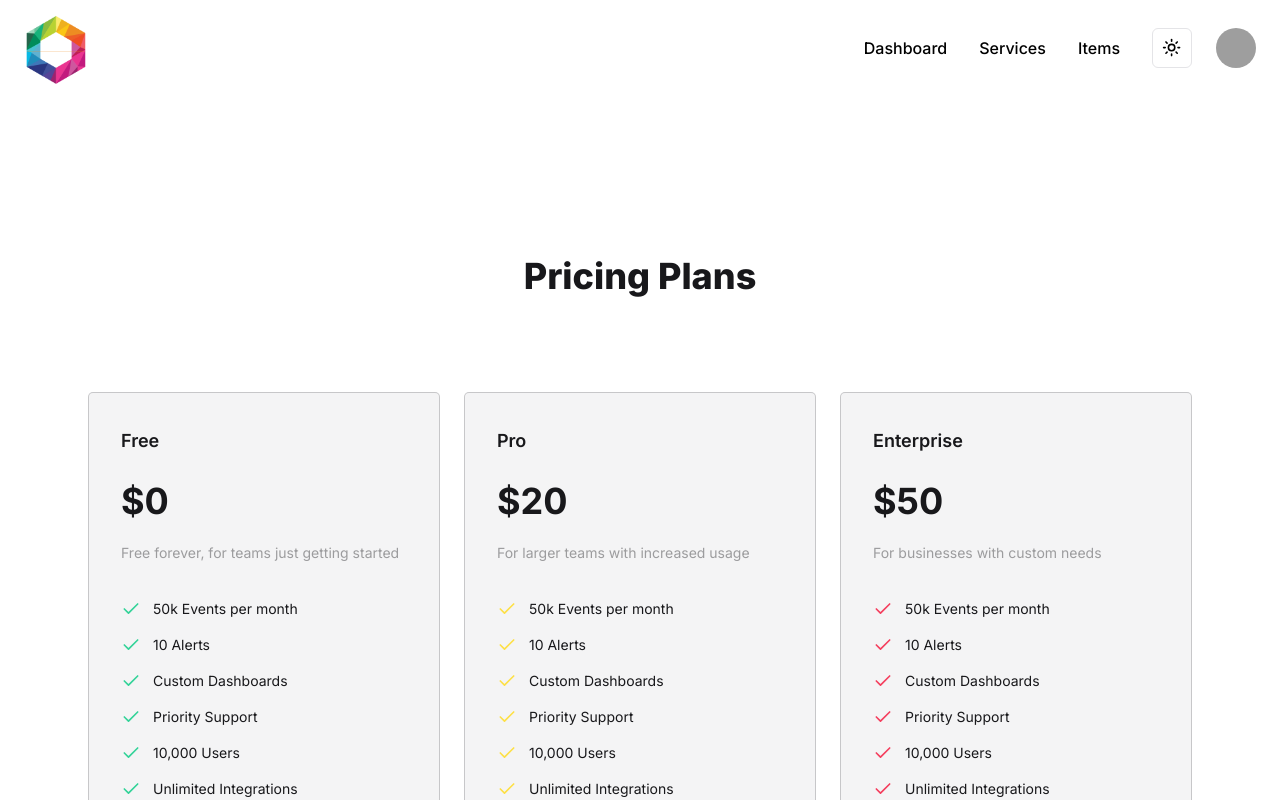
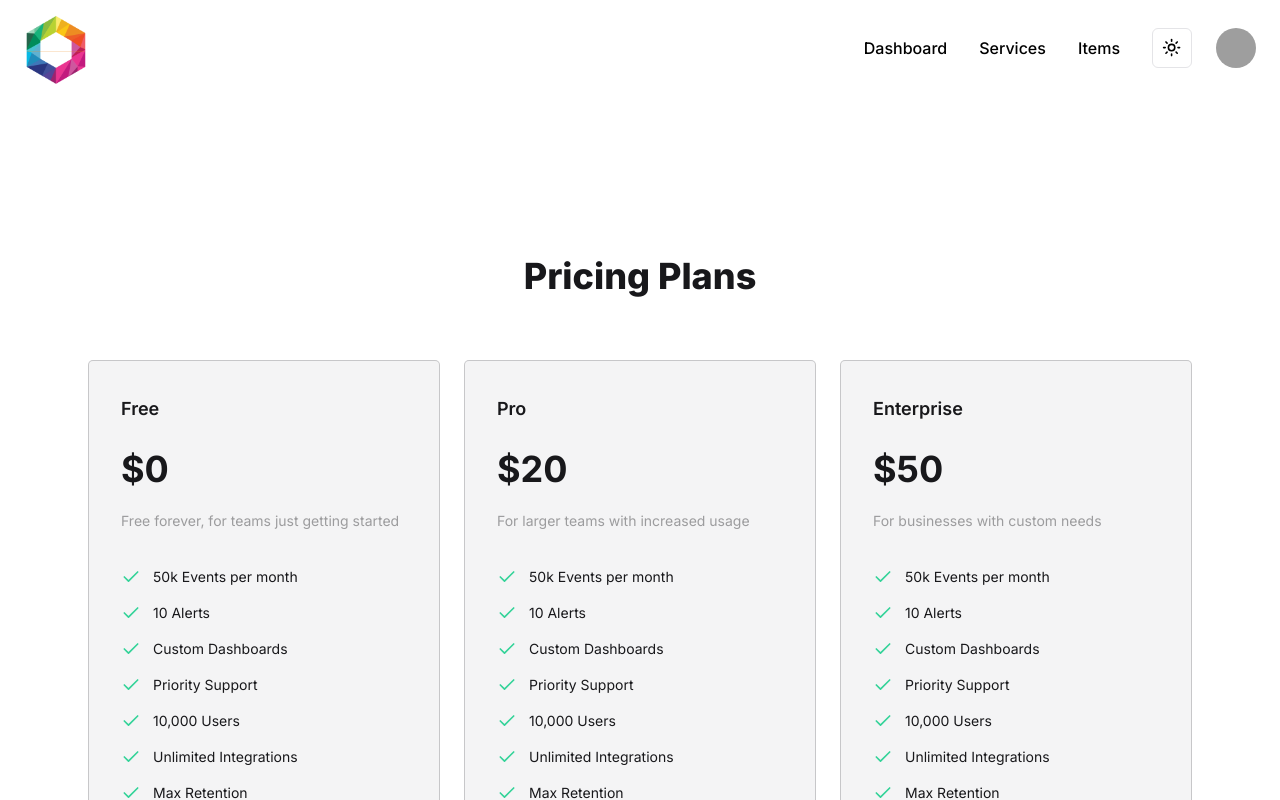
Before and after one commit to nizzyabi/nizzy-starter, a Next.js app: page / in a window 1280 px wide. Shown: the top 800 px of the page. Built offline with nearby package versions, Linux system fonts and the light colour scheme; grey boxes are pictures that could not be loaded.

Commit message:
green check

```diff
--- a/components/pricing-card.tsx
+++ b/components/pricing-card.tsx
@@ -33,7 +33,7 @@ export const PricingCard = () => {
             <div className="max-w-6xl px-4 mx-auto sm:px-6">
                 <div className="py-12 md:py-20">
                     {/* Title */}
-                    <div className="max-w-3xl pb-12 mx-auto text-center md:pb-20">
+                    <div className="max-w-3xl pb-12 mx-auto text-center">
                         <h2 className="pb-4 text-4xl font-extrabold text-primary">
                             Pricing Plans
                         </h2>
@@ -63,11 +63,7 @@ export const PricingCard = () => {
                                                     {tier.features.map((feature) => (
                                                         <li key={feature} className="flex gap-x-3">
                                                             <Check
-                                                                className={cn("h-6 w-5 flex-none", {
-                                                                "text-emerald-400": i === 0,
-                                                                "text-yellow-300": i === 1,
-                                                                "text-rose-500": i === 2,
-                                                                })}
+                                                                className="h-6 w-5 text-emerald-400 flex-none"
                                                                 aria-hidden="true"
                                                             />
                                                                 {feature}
```
